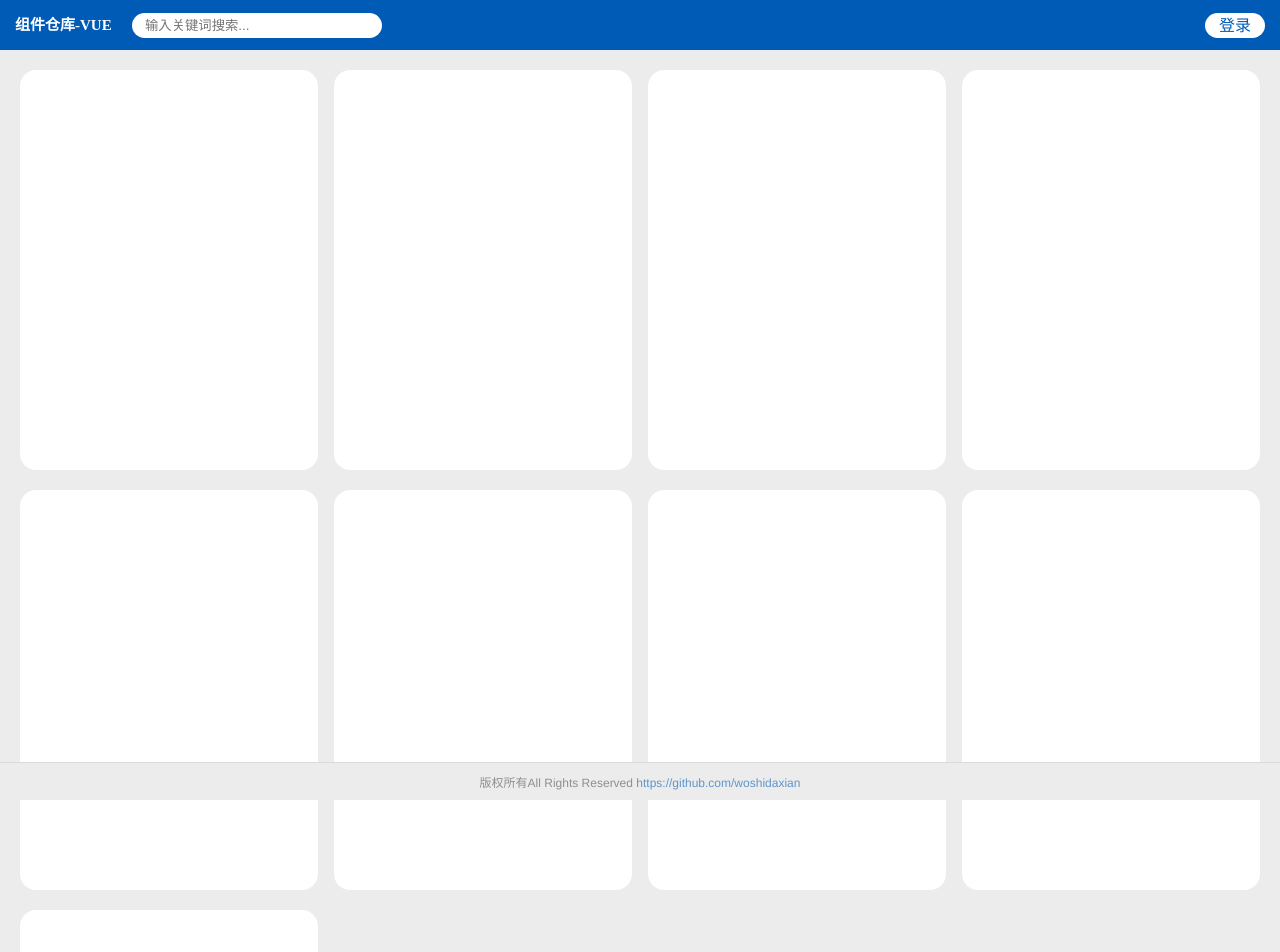
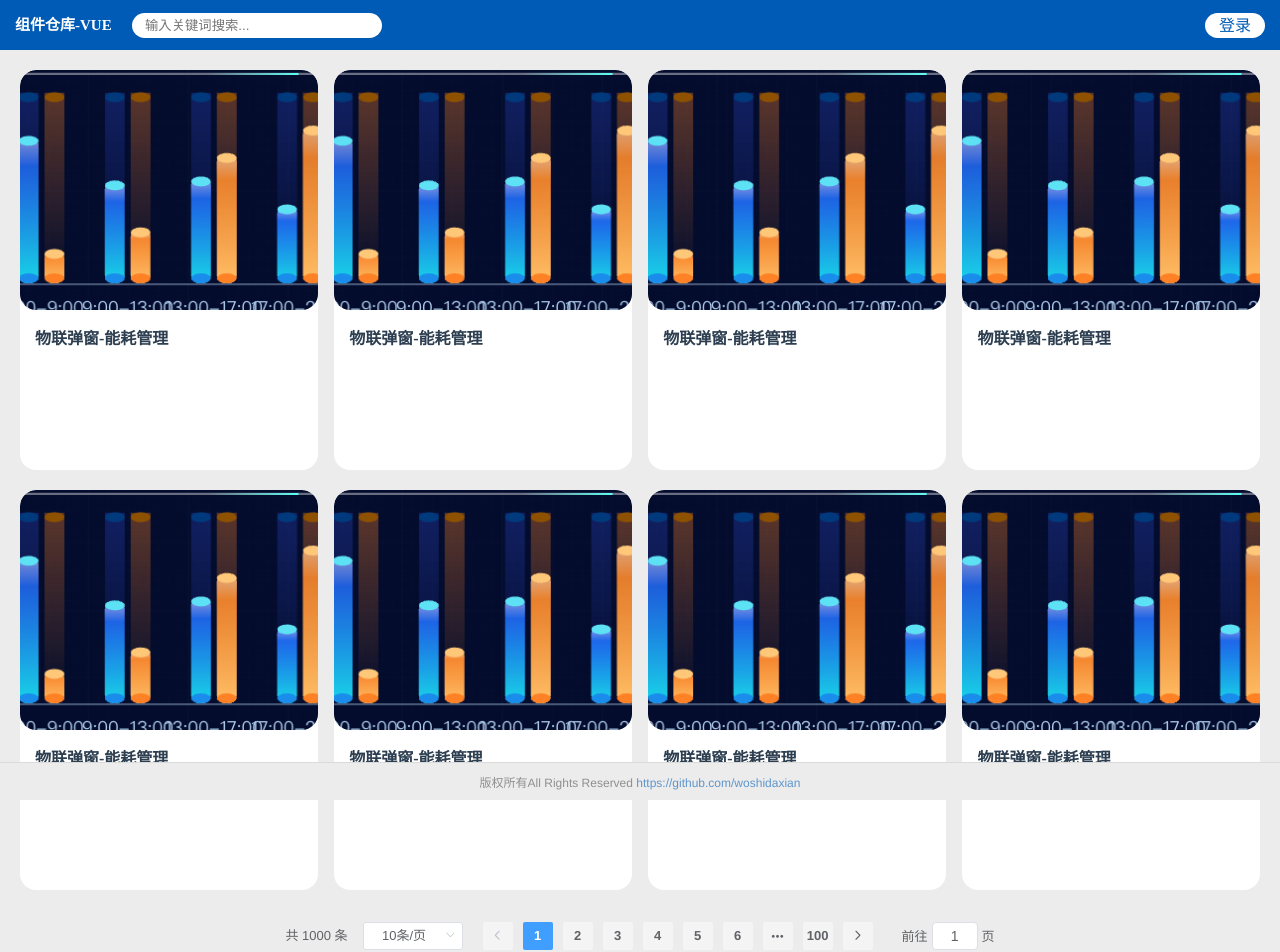
Before and after one commit to woshidaxian/component-warehouse-vue, a Vue app: page / in a window 1280 px wide. Shown: the top 952 px of the page. Built offline with nearby package versions, Linux system fonts and the light colour scheme.

Commit message:
houver样式

```diff
--- a/package.json
+++ b/package.json
@@ -9,6 +9,7 @@
   },
   "dependencies": {
     "core-js": "^3.6.5",
+    "element-ui": "^2.15.9",
     "vue": "^2.6.11",
     "vue-router": "^3.2.0",
     "vuex": "^3.4.0"
--- a/src/App.vue
+++ b/src/App.vue
@@ -59,6 +59,7 @@ header{
   justify-content: space-between;
   align-items: center;
   position: fixed;
+  z-index: 999;
   .title{
     font-size: 15px;
     color: #fff;
--- a/src/main.js
+++ b/src/main.js
@@ -2,9 +2,11 @@ import Vue from 'vue'
 import App from './App.vue'
 import router from './router'
 import store from './store'
+import ElementUI from 'element-ui'
+import 'element-ui/lib/theme-chalk/index.css'
 
 Vue.config.productionTip = false
-
+Vue.use(ElementUI)
 new Vue({
   router,
   store,
--- a/src/store/index.js
+++ b/src/store/index.js
@@ -5,6 +5,7 @@ Vue.use(Vuex)
 
 export default new Vuex.Store({
   state: {
+    searchKey: ''
   },
   mutations: {
   },
--- a/src/views/index.vue
+++ b/src/views/index.vue
@@ -6,7 +6,29 @@
         v-for="(item, index) in list"
         :key="index"
         class="list-item"
-      ></div>
+      >
+        <div class="info-img">
+          <img :src="item.img" alt="">
+          <div class="img-mask">
+            <div class="btn-look">查看详情</div>
+          </div>
+        </div>
+        <div class="info-box">
+          <div class="info-title">{{item.title}}</div>
+        </div>
+      </div>
+    </div>
+    <div class="page-box">
+      <el-pagination
+        background
+        layout="total, sizes, prev, pager, next, jumper"
+        :total="filters.total"
+        :page-size="filters.pageSize"
+        :current-page="filters.pageIndex"
+        @current-change="handleCurrentChange"
+        @size-change="handleSizeChange"
+      >
+      </el-pagination>
     </div>
   </div>
 </template>
@@ -22,7 +44,7 @@ export default {
         {
           id: 1,
           title: '物联弹窗-能耗管理',
-          img: '',
+          img: require('./../assets/image/chaar.png'),
           time: '2022-08-08 12:12:12',
           author: 'hwg',
           download: 100,
@@ -32,7 +54,7 @@ export default {
         {
           id: 1,
           title: '物联弹窗-能耗管理',
-          img: '',
+          img: require('./../assets/image/chaar.png'),
           time: '2022-08-08 12:12:12',
           author: 'hwg',
           download: 100,
@@ -42,7 +64,7 @@ export default {
         {
           id: 1,
           title: '物联弹窗-能耗管理',
-          img: '',
+          img: require('./../assets/image/chaar.png'),
           time: '2022-08-08 12:12:12',
           author: 'hwg',
           download: 100,
@@ -52,7 +74,7 @@ export default {
         {
           id: 1,
           title: '物联弹窗-能耗管理',
-          img: '',
+          img: require('./../assets/image/chaar.png'),
           time: '2022-08-08 12:12:12',
           author: 'hwg',
           download: 100,
@@ -62,7 +84,7 @@ export default {
         {
           id: 1,
           title: '物联弹窗-能耗管理',
-          img: '',
+          img: require('./../assets/image/chaar.png'),
           time: '2022-08-08 12:12:12',
           author: 'hwg',
           download: 100,
@@ -72,7 +94,7 @@ export default {
         {
           id: 1,
           title: '物联弹窗-能耗管理',
-          img: '',
+          img: require('./../assets/image/chaar.png'),
           time: '2022-08-08 12:12:12',
           author: 'hwg',
           download: 100,
@@ -82,7 +104,7 @@ export default {
         {
           id: 1,
           title: '物联弹窗-能耗管理',
-          img: '',
+          img: require('./../assets/image/chaar.png'),
           time: '2022-08-08 12:12:12',
           author: 'hwg',
           download: 100,
@@ -92,17 +114,7 @@ export default {
         {
           id: 1,
           title: '物联弹窗-能耗管理',
-          img: '',
-          time: '2022-08-08 12:12:12',
-          author: 'hwg',
-          download: 100,
-          fileName: 'energy-control.vue',
-          fileUrl: ''
-        },
-        {
-          id: 1,
-          title: '物联弹窗-能耗管理',
-          img: '',
+          img: require('./../assets/image/chaar.png'),
           time: '2022-08-08 12:12:12',
           author: 'hwg',
           download: 100,
@@ -110,7 +122,13 @@ export default {
           fileUrl: ''
         }
       ],
-      isLoading: false
+      isLoading: false,
+      filters: {
+        pageSize: 10,
+        pageIndex: 1,
+        total: 1000,
+        keyWord: ''
+      }
     }
   },
 
@@ -118,7 +136,22 @@ export default {
 
   mounted() {},
 
-  methods: {},
+  methods: {
+    getList(){
+
+    },
+    handleSizeChange(val){
+      this.filters.pageSize = val
+    },
+    handleCurrentChange(val){
+      this.filters.pageIndex = val
+    },
+    search(){
+      this.filters.keyWord = this.$store.state.searchKey
+      this.filters.pageIndex = 1
+      this.getList()
+    }
+  },
 
   beforeDestroy() {}
 }
@@ -144,7 +177,69 @@ export default {
       background: #fff;
       border-radius: 16px;
       margin-bottom: 20px;
+      overflow: hidden;
+      transition: all .5s;
+      &:hover{
+        box-shadow: 0 0 20px 5px rgba(128, 128, 128, 0.448);
+      }
+      .info-img{
+        width: 100%;
+        border-radius: 16px;
+        height: 60%;
+        cursor: pointer;
+        background-repeat: no-repeat;
+        background-size: cover;
+        background-position: center;
+        overflow: hidden;
+        transition: all .5s;
+        position: relative;
+        img{
+          width: 100%;
+          height: 100%;
+          object-fit: cover;
+          transition: all .5s;
+        }
+        &:hover img{
+          transform: scale(1.4);
+        }
+        &:hover .img-mask{
+          background: rgba(0,0,0,.6);
+        }
+        .img-mask{
+          width: 100%;
+          height: 100%;
+          position: absolute;
+          top: 0;
+          left: 0;
+          transition: all .5s;
+        }
+        &:hover .btn-look{
+          opacity: 1;
+        }
+        .btn-look{
+          opacity: 0;
+          transition: all .5s;
+          color: #fff;
+          text-align: center;
+          line-height: 250px;
+          font-size: 16px;
+        }
+      }
+      .info-box{
+        padding: 15px;
+      }
+      .info-title{
+        width: 100%;
+        text-align: left;
+        font-family: 黑体;
+        font-weight: bold;
+        height: 40px;
+        overflow: hidden;
+      }
     }
+  }
+  .page-box{
+    padding: 10px 0;
   }
 }
 </style>
```
Also changed, not shown: src/assets/image/chaar.png (added), 1 other file (tests, documents, lock files or other folders).
